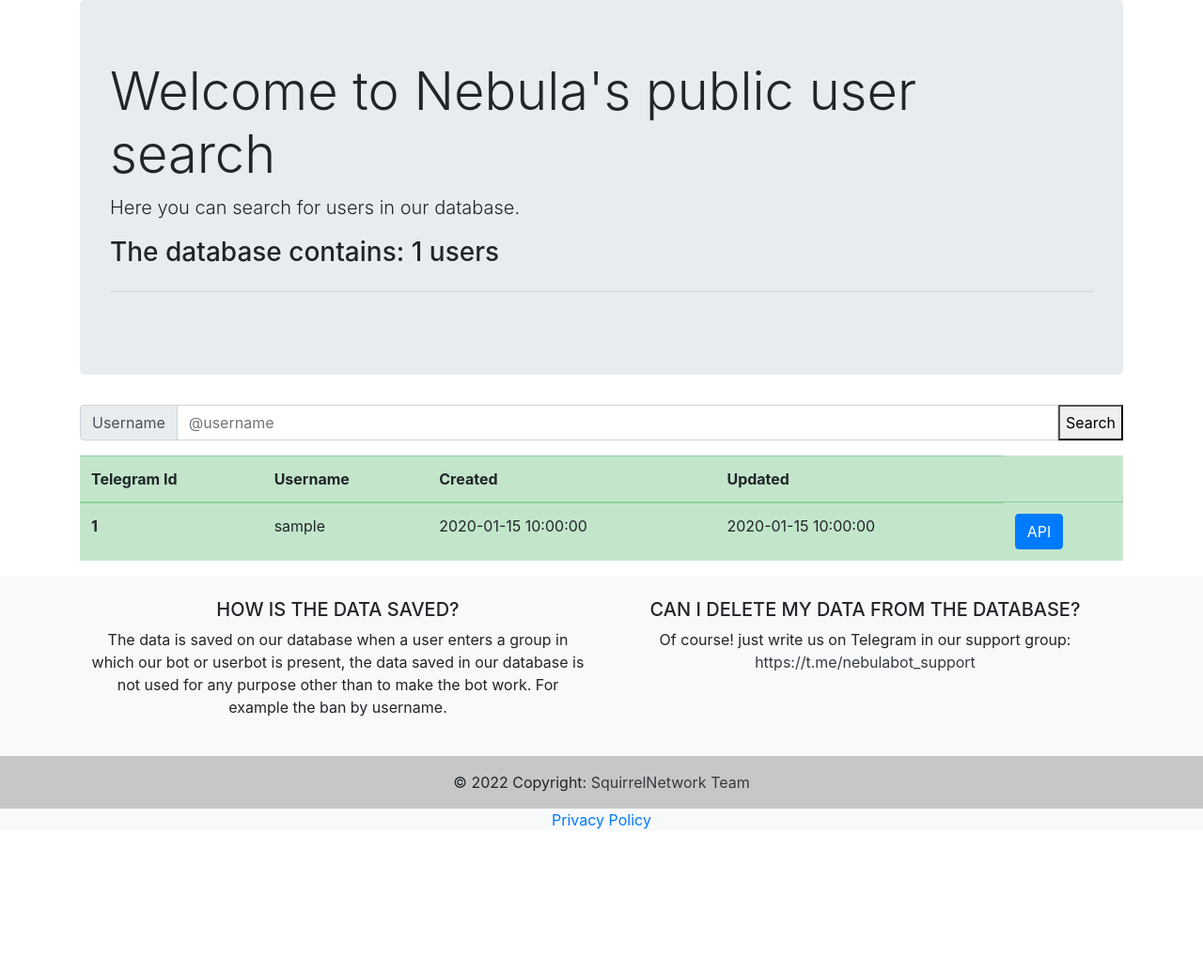
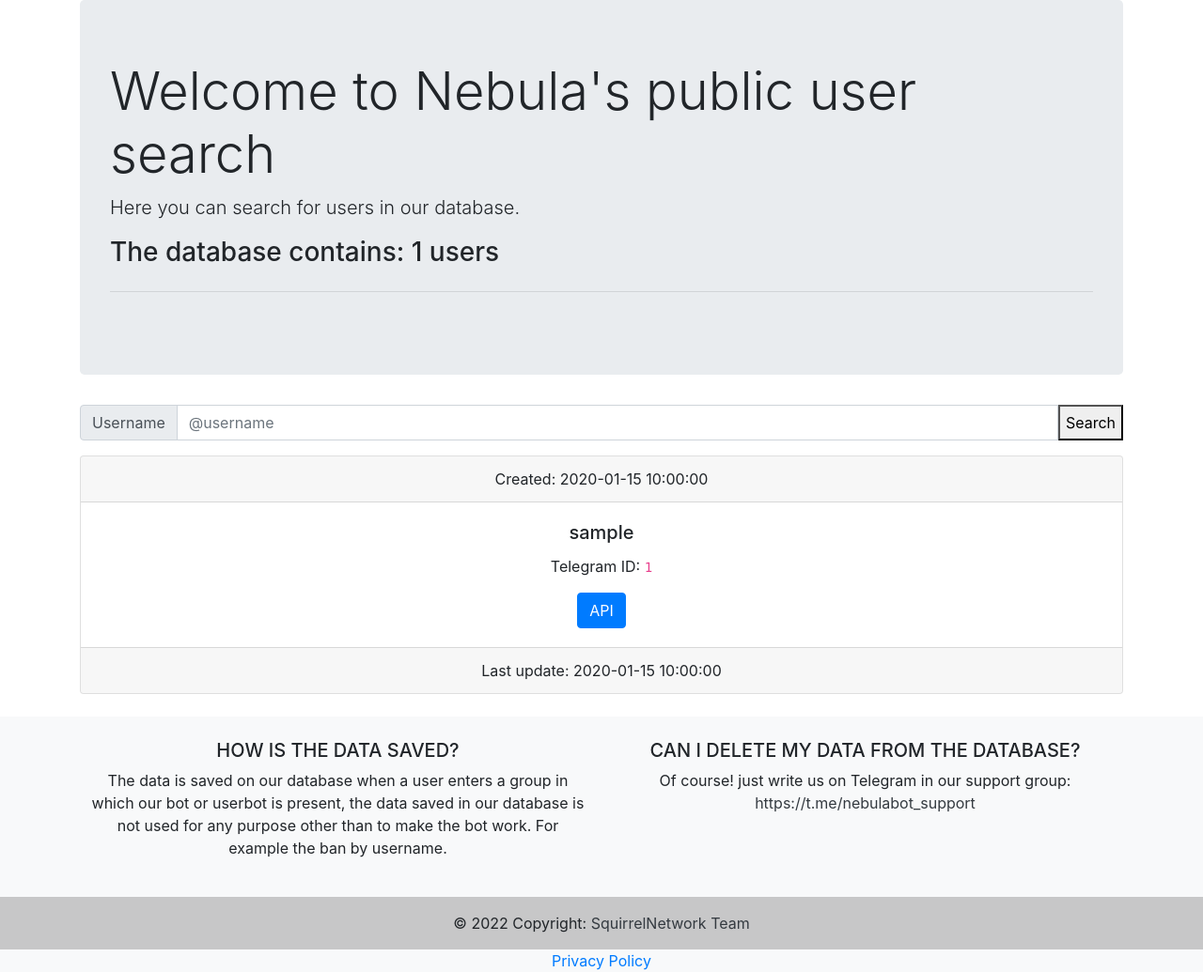
Before and after one commit to Squirrel-Network/api_nebula, a Flask app: template templates/users.html in a window 1280 px wide. Shown: the whole page at 94% size. Before the commit the page ends 883 px from the top, so only its background shows below. Run offline with Flask 2, Linux system fonts and the light colour scheme; the template is opened without the code that fills it: most values are stand-ins (such as "Sample title", 1, 10 or a date in 2020); some libraries are stand-ins or nearby versions.

Commit message:
convert table into card

```diff
--- a/templates/users.html
+++ b/templates/users.html
@@ -21,30 +21,27 @@
         <div class="input-group-prepend">
           <span class="input-group-text" id="basic-addon1">Username</span>
         </div>
-        <input type="text" class="form-control" placeholder="@username" aria-label="Username" name="username" aria-describedby="basic-addon1">
+        <input id="username-anchor" type="text" class="form-control" placeholder="@username" aria-label="Username" name="username" aria-describedby="basic-addon1">
         <button class="btn-search" type="submit">Search</button>
       </div>
 
       {% if data %}
-      <table class="table table-success">
-          <thead>
-            <tr>
-              <th scope="col">Telegram Id</th>
-              <th scope="col">Username</th>
-              <th scope="col">Created</th>
-              <th scope="col">Updated</th>
-            </tr>
-          </thead>
-          <tbody>
-            <tr>
-              <th scope="row">{{ data.tg_id }}</th>
-              <td>{{ data.tg_username }}</td>
-              <td>{{ data.created_at }}</td>
-              <td>{{ data.updated_at }}</td>
-              <td><a class="btn btn-primary" href="https://api.nebula.squirrel-network.online/v1/users/{{ data.tg_id }}">API</a></td>
-            </tr>
-          </tbody>
-        </table>
+          <!--NUOVO-->
+          <div class="card text-center">
+        <div class="card-header">
+            Created: {{ data.created_at }}
+        </div>
+        <div class="card-body">
+        <h5 class="card-title">{{ data.tg_username }}</h5>
+      <p class="card-text">Telegram ID: <code>{{ data.tg_id }}</code></p>
+      <a href="https://api.nebula.squirrel-network.online/v1/users/{{ data.tg_id }}" class="btn btn-primary">API</a>
+            </div>
+            <div class="card-footer text-body-secondary">
+                Last update: {{ data.updated_at }}
+            </div>
+            </div>
+          <br>
+          <!--FINE NUOVO-->
   {% else %}
   <div class="alert alert-danger" role="alert">User not present in the database!</div>
   {% endif %}
```
